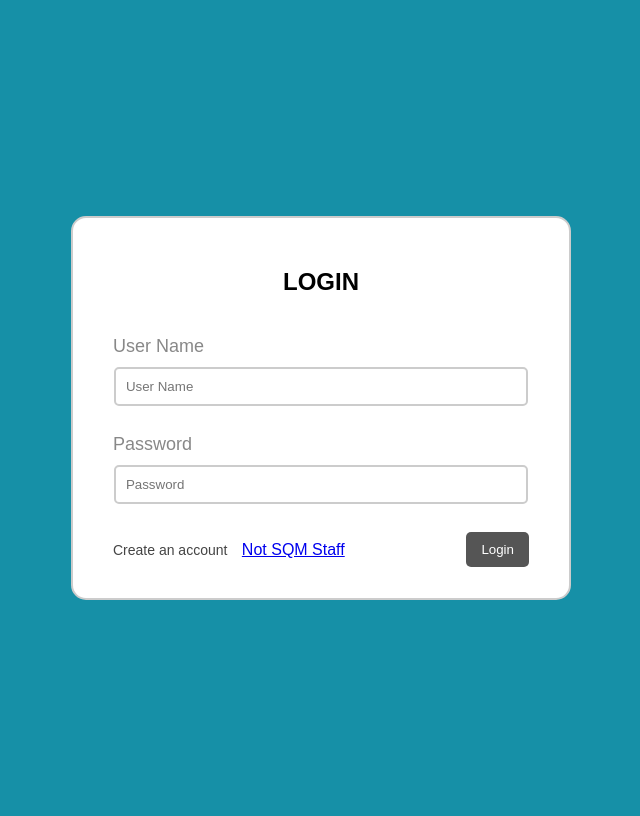
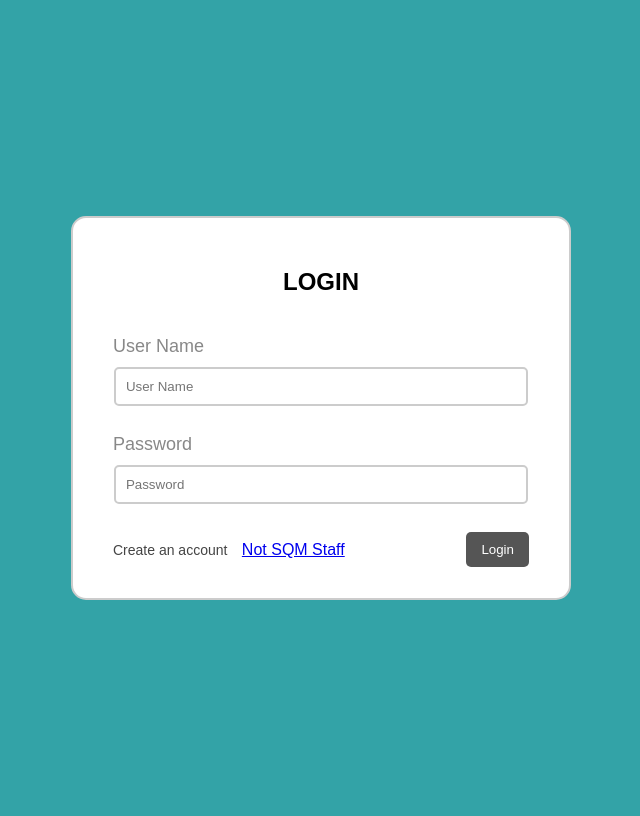
Before and after one commit to Nurin99/kpj, a PHP site: page / in a window 1280 px wide. Shown: the whole page, without its empty margins (319-959 px from the left). Run offline with PHP 8.4, Linux system fonts and the light colour scheme.

Commit message:
Update style.css

```diff
--- a/style.css
+++ b/style.css
@@ -1,5 +1,5 @@
 body {
-	background: #1690A7;
+	background: #33a3a7;
 	display: flex;
 	justify-content: center;
 	align-items: center;
@@ -62,7 +62,7 @@ button:hover{
 
 .success {
    background: #D4EDDA;
-   color: #40754C;
+   color: #3e9e91;
    padding: 10px;
    width: 95%;
    border-radius: 5px;
```
